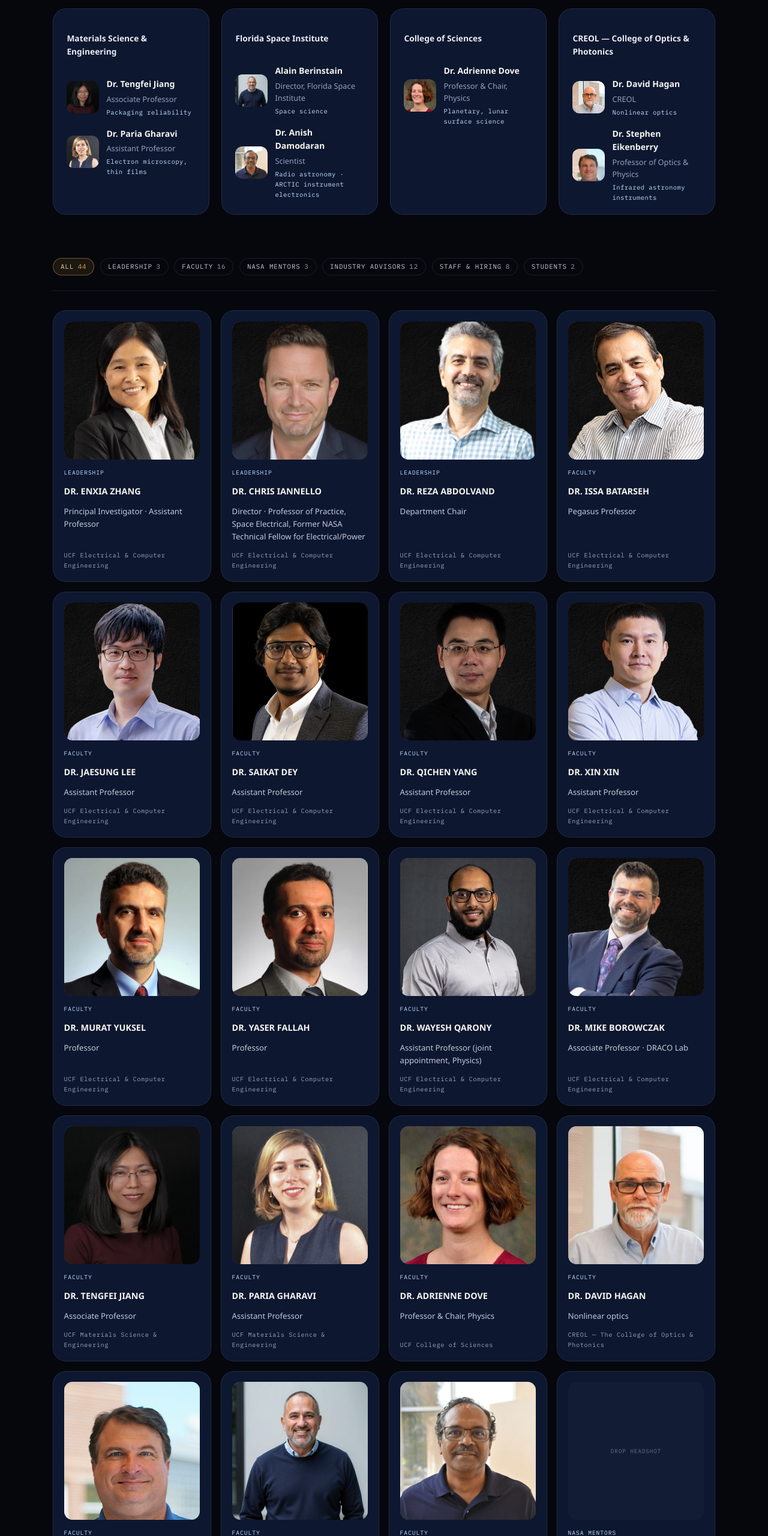
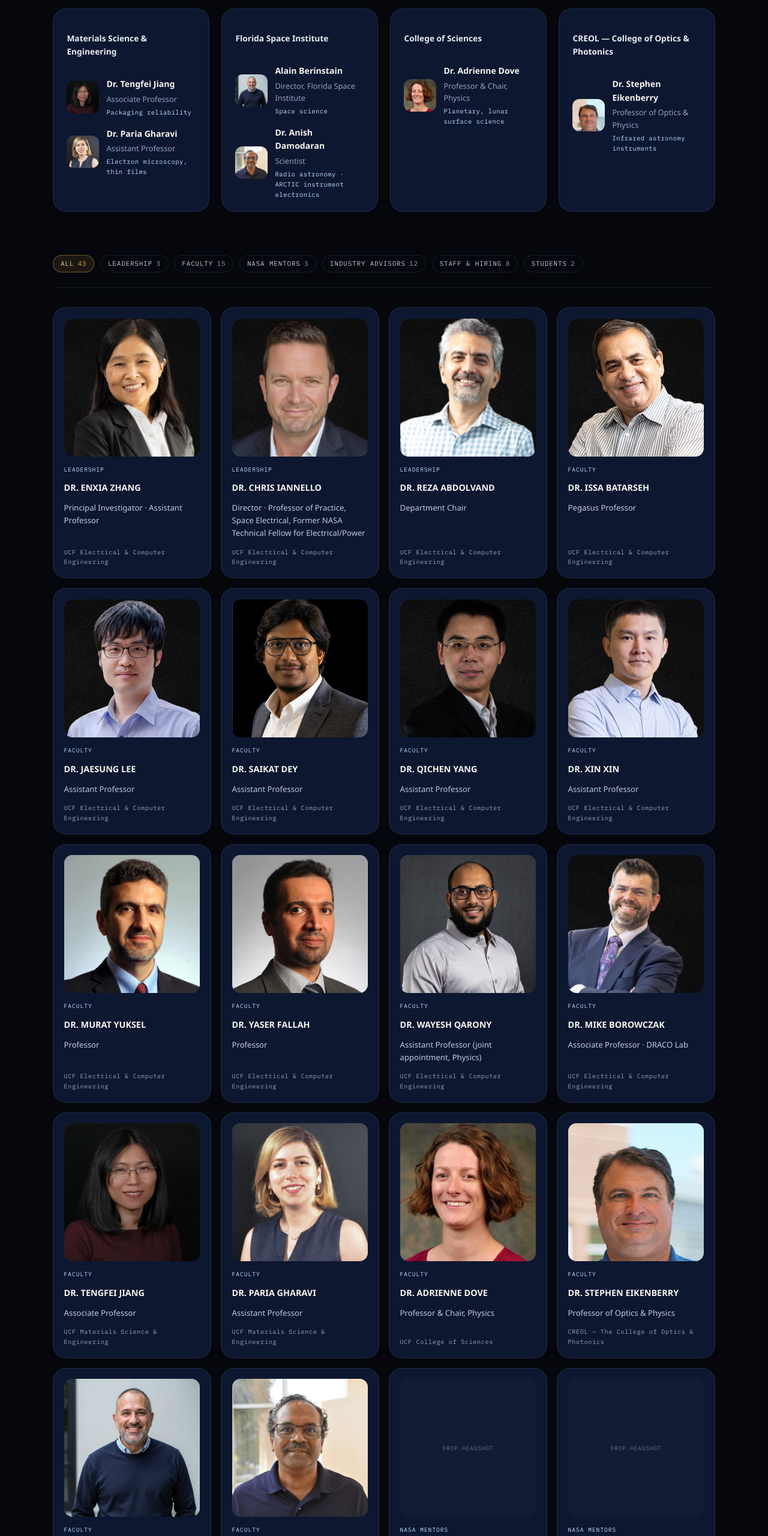
Before and after one commit to iannecj/cresst-website, a plain HTML site: page people.html in a window 1280 px wide. Shown: the part 1460-4020 px from the top of the page at 60% size. Drawn offline with nearby package versions, Linux system fonts and the light colour scheme; a web font is replaced by a local one.

Commit message:
Remove Dr. David Hagan from org chart, directory and Innovation page
Co-Authored-By: Claude Opus 5.5 <noreply@anthropic.com>
Claude-Session: https://claude.ai/code/session_01BHsigoyrU1vduhhLaw4nEr

```diff
--- a/people.html
+++ b/people.html
@@ -162,10 +162,6 @@
           <h4 class="org-dept-name">CREOL &mdash; College of Optics &amp; Photonics</h4>
           <div class="org-dept-members">
             <div class="org-member">
-              <img src="assets/img/david-hagan.png" alt="Dr. David Hagan" />
-              <div><h5>Dr. David Hagan</h5><p class="org-role">CREOL</p><p class="org-focus">Nonlinear optics</p></div>
-            </div>
-            <div class="org-member">
               <img src="assets/img/stephen-eikenberry.png" alt="Dr. Stephen Eikenberry" />
               <div><h5>Dr. Stephen Eikenberry</h5><p class="org-role">Professor of Optics &amp; Physics</p><p class="org-focus">Infrared astronomy instruments</p></div>
             </div>
@@ -175,9 +171,9 @@
     </div>
 
     <div class="filter-row reveal" id="filterRow">
-      <button class="filter-pill is-active" data-filter="All">All <span class="count">44</span></button>
+      <button class="filter-pill is-active" data-filter="All">All <span class="count">43</span></button>
       <button class="filter-pill" data-filter="Leadership">Leadership <span class="count">3</span></button>
-      <button class="filter-pill" data-filter="Faculty">Faculty <span class="count">16</span></button>
+      <button class="filter-pill" data-filter="Faculty">Faculty <span class="count">15</span></button>
       <button class="filter-pill" data-filter="NASA mentors">NASA mentors <span class="count">3</span></button>
       <button class="filter-pill" data-filter="Industry advisors">Industry advisors <span class="count">12</span></button>
       <button class="filter-pill" data-filter="Staff &amp; hiring">Staff &amp; hiring <span class="count">8</span></button>
@@ -291,13 +287,6 @@
         <h3 class="directory-name">Dr. Adrienne Dove</h3>
         <p class="directory-title">Professor &amp; Chair, Physics</p>
         <p class="directory-org">UCF College of Sciences</p>
-      </div>
-      <div class="directory-card" data-group="Faculty">
-        <img class="directory-photo" src="assets/img/david-hagan.png" alt="Dr. David Hagan" />
-        <span class="directory-tag">Faculty</span>
-        <h3 class="directory-name">Dr. David Hagan</h3>
-        <p class="directory-title">Nonlinear optics</p>
-        <p class="directory-org">CREOL — The College of Optics &amp; Photonics</p>
       </div>
       <div class="directory-card" data-group="Faculty">
         <img class="directory-photo" src="assets/img/stephen-eikenberry.png" alt="Dr. Stephen Eikenberry" />
```
Also changed, not shown: innovation.html (+2 -2 lines), assets/img/david-hagan.png (deleted).
